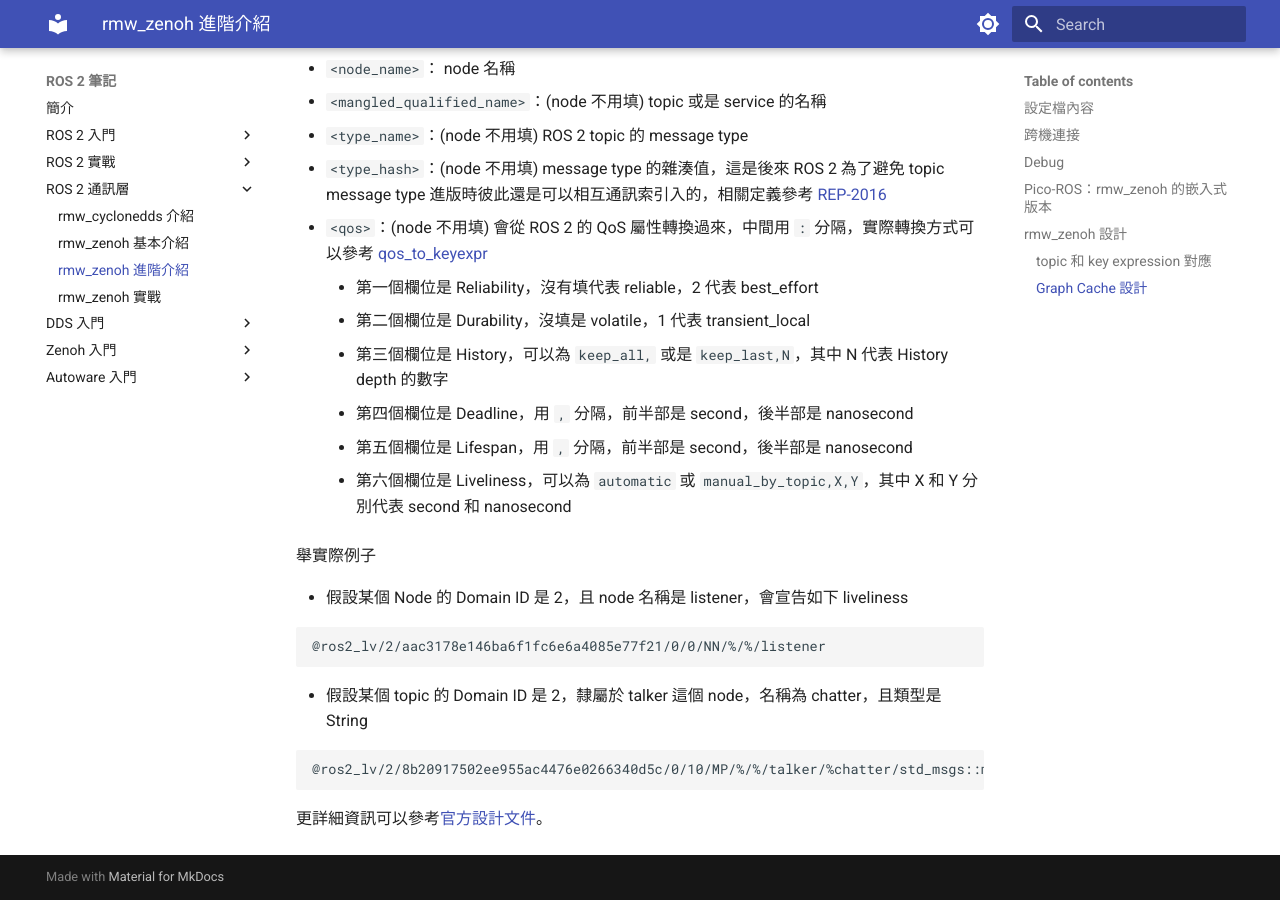
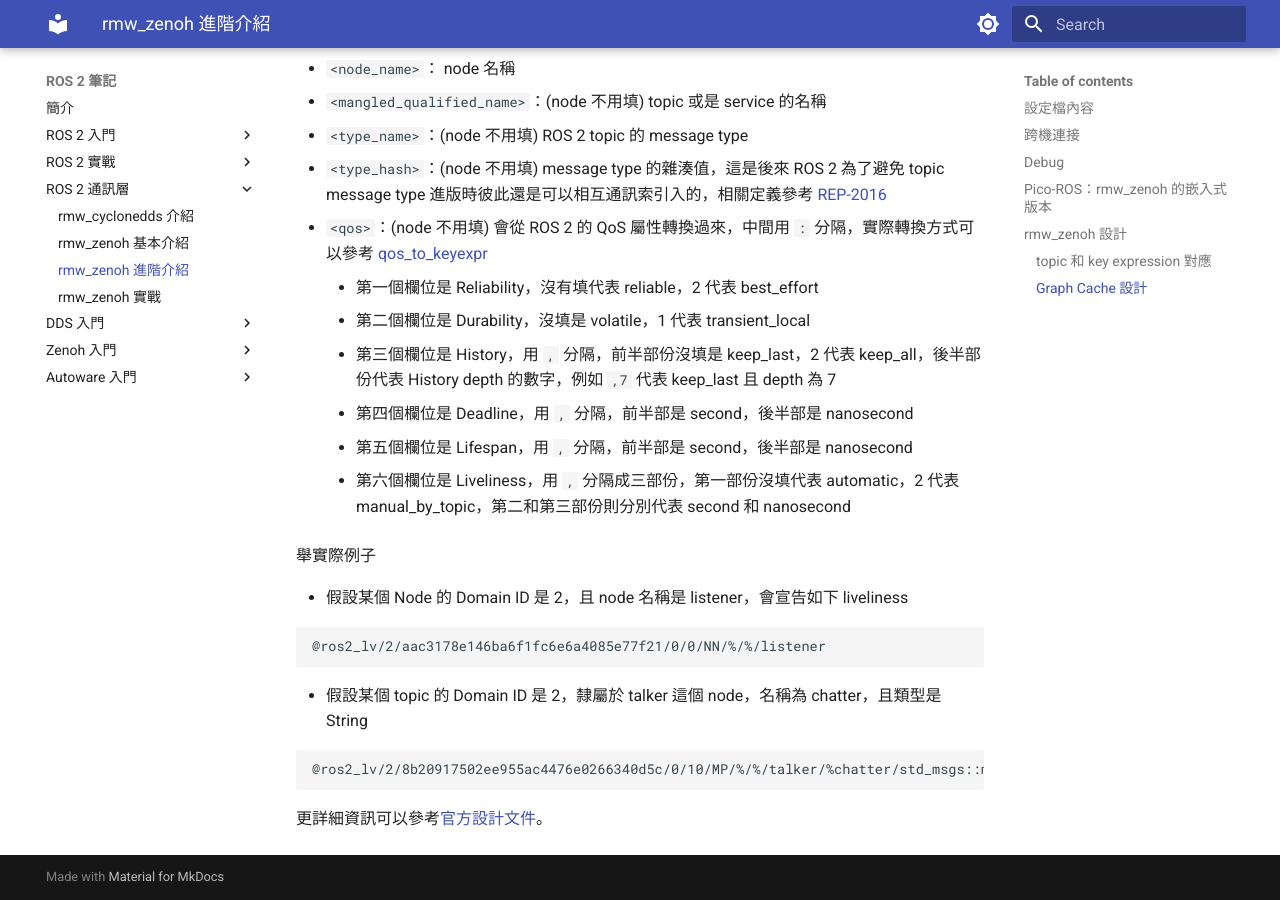
Before and after one commit to evshary/ros2-learning, an MkDocs documentation site: the page built from docs/ros2/rmw_zenoh/advanced.md, in a window 1280 px wide and 900 px high, scrolled down 4326 px. Built offline with MkDocs 1.6.1 and Material for MkDocs 9.7.7, drawn with Linux system fonts in a browser that asks for light colours.

Commit message:
Fix the rmw_zenoh QoS typos
Signed-off-by: ChenYing Kuo <evshary@gmail.com>

```diff
--- a/docs/ros2/rmw_zenoh/advanced.md
+++ b/docs/ros2/rmw_zenoh/advanced.md
@@ -188,10 +188,10 @@ liveliness 和一般的 key expression 很類似，主要差別就是用來確
 * `<qos>`：(node 不用填) 會從 ROS 2 的 QoS 屬性轉換過來，中間用 `:` 分隔，實際轉換方式可以參考 [qos_to_keyexpr](https://github.com/ros2/rmw_zenoh/blob/cf09e854c9df17e0eb7e80ce4ab00e1b122a64e0/rmw_zenoh_cpp/src/detail/liveliness_utils.cpp#L239)
     * 第一個欄位是 Reliability，沒有填代表 reliable，2 代表 best_effort
     * 第二個欄位是 Durability，沒填是 volatile，1 代表 transient_local
-    * 第三個欄位是 History，可以為 `keep_all,` 或是 `keep_last,N`，其中 N 代表 History depth 的數字
+    * 第三個欄位是 History，用 `,` 分隔，前半部份沒填是 keep_last，2 代表 keep_all，後半部份代表 History depth 的數字，例如 `,7` 代表 keep_last 且 depth 為 7
     * 第四個欄位是 Deadline，用 `,` 分隔，前半部是 second，後半部是 nanosecond
     * 第五個欄位是 Lifespan，用 `,` 分隔，前半部是 second，後半部是 nanosecond
-    * 第六個欄位是 Liveliness，可以為 `automatic` 或 `manual_by_topic,X,Y`，其中 X 和 Y 分別代表 second 和 nanosecond
+    * 第六個欄位是 Liveliness，用 `,` 分隔成三部份，第一部份沒填代表 automatic，2 代表 manual_by_topic，第二和第三部份則分別代表 second 和 nanosecond
 
 舉實際例子
 
```
